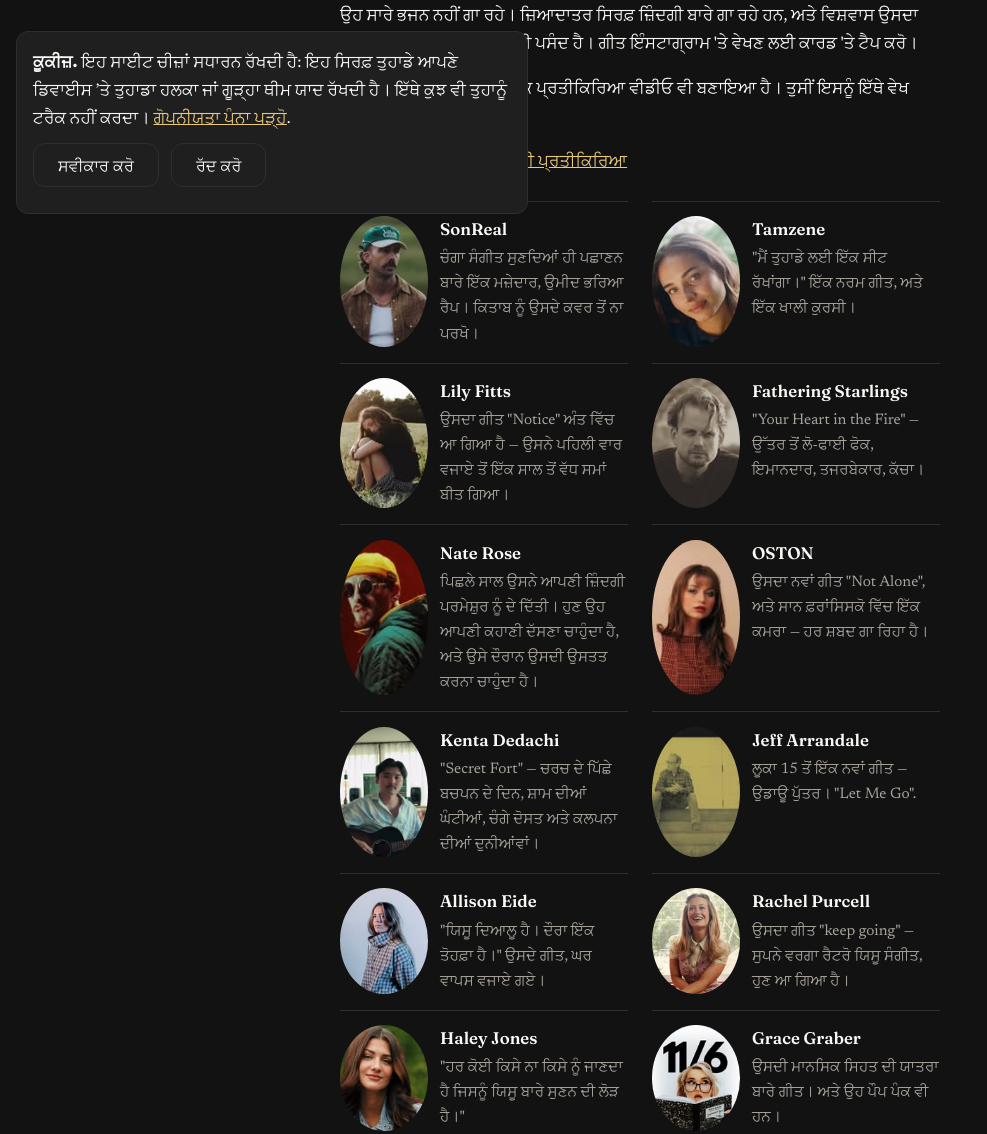
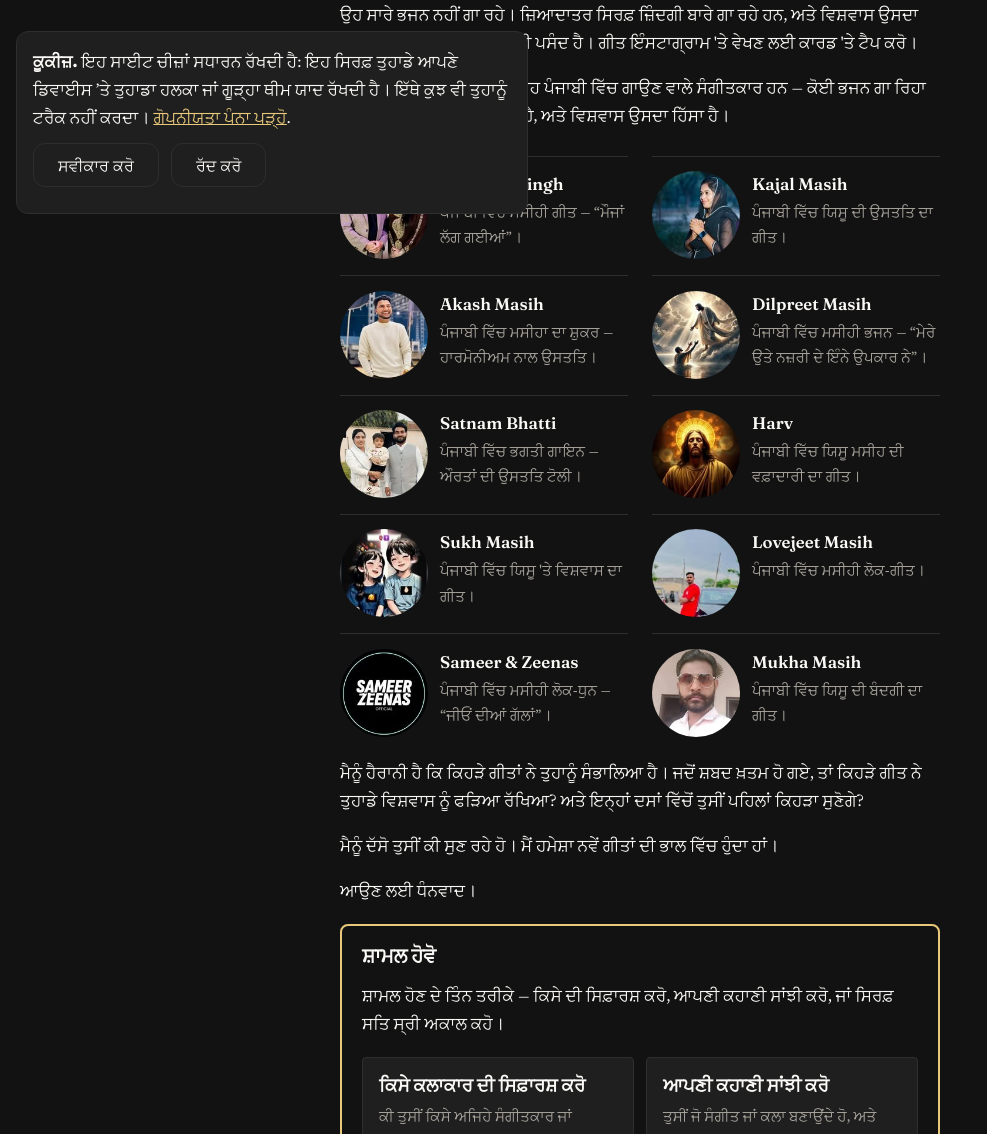
Before and after one commit to streamjonathan/jonathanmccallum-pa, an Eleventy site: page content/posts/2026-11-23-music-and-faith.md in a window 1280 px wide. Shown: the part 570-1704 px from the top of the page, without its empty margins (0-987 px from the left). Built offline with nearby package versions, Linux system fonts and the light colour scheme; Eleventy itself is replaced by a stand-in of ours; files that its build step writes are made by us from their sources.

Commit message:
Music and Faith: Punjabi musicians replace English artists [pa]

```diff
--- a/content/posts/2026-11-23-music-and-faith.md
+++ b/content/posts/2026-11-23-music-and-faith.md
@@ -3,7 +3,7 @@ title: "ਸੰਗੀਤ ਅਤੇ ਵਿਸ਼ਵਾਸ"
 date: 2026-11-23
 slug: music-and-faith
 draft: false
-shareImage: /images/music-faith/sonreal.jpg
+shareImage: /images/music-faith/chandansinghmusics.jpg
 ---
 
 ਮੈਂ ਇੰਸਟਾਗ੍ਰਾਮ 'ਤੇ ਸੰਗੀਤਕਾਰਾਂ ਨੂੰ ਸੁਣਨ ਵਿੱਚ ਬਹੁਤ ਸਮਾਂ ਬਿਤਾਉਂਦਾ ਹਾਂ। ਹਾਲ ਹੀ ਵਿੱਚ ਮੈਂ ਜਿਨ੍ਹਾਂ ਨੂੰ ਸੁਣ ਰਿਹਾ ਹਾਂ, ਉਨ੍ਹਾਂ ਵਿੱਚੋਂ ਕੁਝ ਇਹ ਹਨ।
@@ -14,74 +14,62 @@ shareImage: /images/music-faith/sonreal.jpg
 
 ਉਹ ਸਾਰੇ ਭਜਨ ਨਹੀਂ ਗਾ ਰਹੇ। ਜ਼ਿਆਦਾਤਰ ਸਿਰਫ਼ ਜ਼ਿੰਦਗੀ ਬਾਰੇ ਗਾ ਰਹੇ ਹਨ, ਅਤੇ ਵਿਸ਼ਵਾਸ ਉਸਦਾ ਹਿੱਸਾ ਹੈ। ਮੈਨੂੰ ਉਨ੍ਹਾਂ ਵਿੱਚ ਇਹੀ ਪਸੰਦ ਹੈ। ਗੀਤ ਇੰਸਟਾਗ੍ਰਾਮ 'ਤੇ ਵੇਖਣ ਲਈ ਕਾਰਡ 'ਤੇ ਟੈਪ ਕਰੋ।
 
-ਮੈਂ SonReal ਦੇ ਨਵੇਂ ਗੀਤ 'ਤੇ ਇੱਕ ਪ੍ਰਤੀਕਿਰਿਆ ਵੀਡੀਓ ਵੀ ਬਣਾਇਆ ਹੈ। ਤੁਸੀਂ ਇਸਨੂੰ ਇੱਥੇ ਵੇਖ ਸਕਦੇ ਹੋ:
-
-[SonReal ਦੇ ਨਵੇਂ ਵੀਡੀਓ 'ਤੇ ਮੇਰੀ ਪ੍ਰਤੀਕਿਰਿਆ](https://www.youtube.com/shorts/wePjZMr6beE)
+ਇਹ ਗੀਤ ਪੰਜਾਬੀ ਵਿੱਚ ਹਨ। ਇਹ ਪੰਜਾਬੀ ਵਿੱਚ ਗਾਉਣ ਵਾਲੇ ਸੰਗੀਤਕਾਰ ਹਨ — ਕੋਈ ਭਜਨ ਗਾ ਰਿਹਾ ਹੈ, ਕੋਈ ਜ਼ਿੰਦਗੀ ਬਾਰੇ ਗਾ ਰਿਹਾ ਹੈ, ਅਤੇ ਵਿਸ਼ਵਾਸ ਉਸਦਾ ਹਿੱਸਾ ਹੈ।
 
 <div class="ig-grid">
-<a class="ig-card" href="https://www.instagram.com/reel/DgBgmKwB84s/" target="_blank" rel="noopener">
-<img class="ig-card__img" src="/images/music-faith/sonreal.jpg" alt="SonReal" loading="lazy" width="150" height="150">
-<span class="ig-card__text"><span class="ig-card__name">SonReal</span>
-<span class="ig-card__note">ਚੰਗਾ ਸੰਗੀਤ ਸੁਣਦਿਆਂ ਹੀ ਪਛਾਣਨ ਬਾਰੇ ਇੱਕ ਮਜ਼ੇਦਾਰ, ਉਮੀਦ ਭਰਿਆ ਰੈਪ। ਕਿਤਾਬ ਨੂੰ ਉਸਦੇ ਕਵਰ ਤੋਂ ਨਾ ਪਰਖੋ।</span></span>
+<a class="ig-card" href="https://www.instagram.com/reel/Da5X7tbBjeS/" target="_blank" rel="noopener">
+<img class="ig-card__img" src="/images/music-faith/chandansinghmusics.jpg" alt="Chandan Singh" loading="lazy" width="150" height="150">
+<span class="ig-card__text"><span class="ig-card__name">Chandan Singh</span>
+<span class="ig-card__note">ਪੰਜਾਬੀ ਵਿੱਚ ਮਸੀਹੀ ਗੀਤ — “ਮੌਜਾਂ ਲੱਗ ਗਈਆਂ”।</span></span>
 </a>
-<a class="ig-card" href="https://www.instagram.com/reel/DgDnpYFAUjr/" target="_blank" rel="noopener">
-<img class="ig-card__img" src="/images/music-faith/tamzene.jpg" alt="Tamzene" loading="lazy" width="150" height="150">
-<span class="ig-card__text"><span class="ig-card__name">Tamzene</span>
-<span class="ig-card__note">"ਮੈਂ ਤੁਹਾਡੇ ਲਈ ਇੱਕ ਸੀਟ ਰੱਖਾਂਗਾ।" ਇੱਕ ਨਰਮ ਗੀਤ, ਅਤੇ ਇੱਕ ਖਾਲੀ ਕੁਰਸੀ।</span></span>
+<a class="ig-card" href="https://www.instagram.com/reel/DM5lQY_zGeF/" target="_blank" rel="noopener">
+<img class="ig-card__img" src="/images/music-faith/worshipper_kajal_masih.jpg" alt="Kajal Masih" loading="lazy" width="150" height="150">
+<span class="ig-card__text"><span class="ig-card__name">Kajal Masih</span>
+<span class="ig-card__note">ਪੰਜਾਬੀ ਵਿੱਚ ਯਿਸੂ ਦੀ ਉਸਤਤਿ ਦਾ ਗੀਤ।</span></span>
 </a>
-<a class="ig-card" href="https://www.instagram.com/reel/Df5X6L3K-3W/" target="_blank" rel="noopener">
-<img class="ig-card__img" src="/images/music-faith/lilyfittsmusic.jpg" alt="Lily Fitts" loading="lazy" width="150" height="150">
-<span class="ig-card__text"><span class="ig-card__name">Lily Fitts</span>
-<span class="ig-card__note">ਉਸਦਾ ਗੀਤ "Notice" ਅੰਤ ਵਿੱਚ ਆ ਗਿਆ ਹੈ — ਉਸਨੇ ਪਹਿਲੀ ਵਾਰ ਵਜਾਏ ਤੋਂ ਇੱਕ ਸਾਲ ਤੋਂ ਵੱਧ ਸਮਾਂ ਬੀਤ ਗਿਆ।</span></span>
+<a class="ig-card" href="https://www.instagram.com/reel/DZsenSMSRI_/" target="_blank" rel="noopener">
+<img class="ig-card__img" src="/images/music-faith/worshiper_akash_masih.jpg" alt="Akash Masih" loading="lazy" width="150" height="150">
+<span class="ig-card__text"><span class="ig-card__name">Akash Masih</span>
+<span class="ig-card__note">ਪੰਜਾਬੀ ਵਿੱਚ ਮਸੀਹਾ ਦਾ ਸ਼ੁਕਰ — ਹਾਰਮੋਨੀਅਮ ਨਾਲ ਉਸਤਤਿ।</span></span>
 </a>
-<a class="ig-card" href="https://www.instagram.com/reel/DgE-ybeI6ko/" target="_blank" rel="noopener">
-<img class="ig-card__img" src="/images/music-faith/fatheringstarlings.jpg" alt="Fathering Starlings" loading="lazy" width="150" height="150">
-<span class="ig-card__text"><span class="ig-card__name">Fathering Starlings</span>
-<span class="ig-card__note">"Your Heart in the Fire" — ਉੱਤਰ ਤੋਂ ਲੋ-ਫਾਈ ਫੋਕ, ਇਮਾਨਦਾਰ, ਤਜਰਬੇਕਾਰ, ਕੱਚਾ।</span></span>
+<a class="ig-card" href="https://www.instagram.com/reel/DLyXevuTTE6/" target="_blank" rel="noopener">
+<img class="ig-card__img" src="/images/music-faith/dilpreet_masih12.jpg" alt="Dilpreet Masih" loading="lazy" width="150" height="150">
+<span class="ig-card__text"><span class="ig-card__name">Dilpreet Masih</span>
+<span class="ig-card__note">ਪੰਜਾਬੀ ਵਿੱਚ ਮਸੀਹੀ ਭਜਨ — “ਮੇਰੇ ਉਤੇ ਨਜ਼ਰੀ ਦੇ ਇੰਨੇ ਉਪਕਾਰ ਨੇ”।</span></span>
 </a>
-<a class="ig-card" href="https://www.instagram.com/reel/DfkSMZhpium/" target="_blank" rel="noopener">
-<img class="ig-card__img" src="/images/music-faith/naterosemusic.jpg" alt="Nate Rose" loading="lazy" width="150" height="150">
-<span class="ig-card__text"><span class="ig-card__name">Nate Rose</span>
-<span class="ig-card__note">ਪਿਛਲੇ ਸਾਲ ਉਸਨੇ ਆਪਣੀ ਜ਼ਿੰਦਗੀ ਪਰਮੇਸ਼ੁਰ ਨੂੰ ਦੇ ਦਿੱਤੀ। ਹੁਣ ਉਹ ਆਪਣੀ ਕਹਾਣੀ ਦੱਸਣਾ ਚਾਹੁੰਦਾ ਹੈ, ਅਤੇ ਉਸੇ ਦੌਰਾਨ ਉਸਦੀ ਉਸਤਤ ਕਰਨਾ ਚਾਹੁੰਦਾ ਹੈ।</span></span>
+<a class="ig-card" href="https://www.instagram.com/reel/DQmkIdGEoqY/" target="_blank" rel="noopener">
+<img class="ig-card__img" src="/images/music-faith/satnambhattiofficial.jpg" alt="Satnam Bhatti" loading="lazy" width="150" height="150">
+<span class="ig-card__text"><span class="ig-card__name">Satnam Bhatti</span>
+<span class="ig-card__note">ਪੰਜਾਬੀ ਵਿੱਚ ਭਗਤੀ ਗਾਇਨ — ਔਰਤਾਂ ਦੀ ਉਸਤਤਿ ਟੋਲੀ।</span></span>
 </a>
-<a class="ig-card" href="https://www.instagram.com/p/DgBMyeNkkyO/" target="_blank" rel="noopener">
-<img class="ig-card__img" src="/images/music-faith/ostonmusic.jpg" alt="OSTON" loading="lazy" width="150" height="150">
-<span class="ig-card__text"><span class="ig-card__name">OSTON</span>
-<span class="ig-card__note">ਉਸਦਾ ਨਵਾਂ ਗੀਤ "Not Alone", ਅਤੇ ਸਾਨ ਫ਼ਰਾਂਸਿਸਕੋ ਵਿੱਚ ਇੱਕ ਕਮਰਾ — ਹਰ ਸ਼ਬਦ ਗਾ ਰਿਹਾ ਹੈ।</span></span>
+<a class="ig-card" href="https://www.instagram.com/reel/DLvAHy6TPQN/" target="_blank" rel="noopener">
+<img class="ig-card__img" src="/images/music-faith/harv_ji.jpg" alt="Harv" loading="lazy" width="150" height="150">
+<span class="ig-card__text"><span class="ig-card__name">Harv</span>
+<span class="ig-card__note">ਪੰਜਾਬੀ ਵਿੱਚ ਯਿਸੂ ਮਸੀਹ ਦੀ ਵਫ਼ਾਦਾਰੀ ਦਾ ਗੀਤ।</span></span>
 </a>
-<a class="ig-card" href="https://www.instagram.com/reel/Df1qtokoyBh/" target="_blank" rel="noopener">
-<img class="ig-card__img" src="/images/music-faith/kenta_dedachi.jpg" alt="Kenta Dedachi" loading="lazy" width="150" height="150">
-<span class="ig-card__text"><span class="ig-card__name">Kenta Dedachi</span>
-<span class="ig-card__note">"Secret Fort" — ਚਰਚ ਦੇ ਪਿੱਛੇ ਬਚਪਨ ਦੇ ਦਿਨ, ਸ਼ਾਮ ਦੀਆਂ ਘੰਟੀਆਂ, ਚੰਗੇ ਦੋਸਤ ਅਤੇ ਕਲਪਨਾ ਦੀਆਂ ਦੁਨੀਆਂਵਾਂ।</span></span>
+<a class="ig-card" href="https://www.instagram.com/reel/DOfjYFvEsCQ/" target="_blank" rel="noopener">
+<img class="ig-card__img" src="/images/music-faith/sukh_masih_507.jpg" alt="Sukh Masih" loading="lazy" width="150" height="150">
+<span class="ig-card__text"><span class="ig-card__name">Sukh Masih</span>
+<span class="ig-card__note">ਪੰਜਾਬੀ ਵਿੱਚ ਯਿਸੂ 'ਤੇ ਵਿਸ਼ਵਾਸ ਦਾ ਗੀਤ।</span></span>
 </a>
-<a class="ig-card" href="https://www.instagram.com/reel/DfCRnSiPXa5/" target="_blank" rel="noopener">
-<img class="ig-card__img" src="/images/music-faith/jeffarrandale.jpg" alt="Jeff Arrandale" loading="lazy" width="150" height="150">
-<span class="ig-card__text"><span class="ig-card__name">Jeff Arrandale</span>
-<span class="ig-card__note">ਲੂਕਾ 15 ਤੋਂ ਇੱਕ ਨਵਾਂ ਗੀਤ — ਉਡਾਊ ਪੁੱਤਰ। "Let Me Go".</span></span>
+<a class="ig-card" href="https://www.instagram.com/reel/DIZD9RAyKlB/" target="_blank" rel="noopener">
+<img class="ig-card__img" src="/images/music-faith/masihlife123.jpg" alt="Lovejeet Masih" loading="lazy" width="150" height="150">
+<span class="ig-card__text"><span class="ig-card__name">Lovejeet Masih</span>
+<span class="ig-card__note">ਪੰਜਾਬੀ ਵਿੱਚ ਮਸੀਹੀ ਲੋਕ-ਗੀਤ।</span></span>
 </a>
-<a class="ig-card" href="https://www.instagram.com/reel/Df71X0lzZsN/" target="_blank" rel="noopener">
-<img class="ig-card__img" src="/images/music-faith/allison_eide.jpg" alt="Allison Eide" loading="lazy" width="150" height="150">
-<span class="ig-card__text"><span class="ig-card__name">Allison Eide</span>
-<span class="ig-card__note">"ਯਿਸੂ ਦਿਆਲੂ ਹੈ। ਦੌਰਾ ਇੱਕ ਤੋਹਫ਼ਾ ਹੈ।" ਉਸਦੇ ਗੀਤ, ਘਰ ਵਾਪਸ ਵਜਾਏ ਗਏ।</span></span>
+<a class="ig-card" href="https://www.instagram.com/reel/DNXc1iJMBYj/" target="_blank" rel="noopener">
+<img class="ig-card__img" src="/images/music-faith/sameerzeenas_official.jpg" alt="Sameer & Zeenas" loading="lazy" width="150" height="150">
+<span class="ig-card__text"><span class="ig-card__name">Sameer & Zeenas</span>
+<span class="ig-card__note">ਪੰਜਾਬੀ ਵਿੱਚ ਮਸੀਹੀ ਲੋਕ-ਧੁਨ — “ਜੀਓਂ ਦੀਆਂ ਗੱਲਾਂ”।</span></span>
 </a>
-<a class="ig-card" href="https://www.instagram.com/reel/DgD31mXBDcn/" target="_blank" rel="noopener">
-<img class="ig-card__img" src="/images/music-faith/rachelpurcellmusic.jpg" alt="Rachel Purcell" loading="lazy" width="150" height="150">
-<span class="ig-card__text"><span class="ig-card__name">Rachel Purcell</span>
-<span class="ig-card__note">ਉਸਦਾ ਗੀਤ "keep going" — ਸੁਪਨੇ ਵਰਗਾ ਰੈਟਰੋ ਯਿਸੂ ਸੰਗੀਤ, ਹੁਣ ਆ ਗਿਆ ਹੈ।</span></span>
-</a>
-<a class="ig-card" href="https://www.instagram.com/reel/Df9vziqCJtC/" target="_blank" rel="noopener">
-<img class="ig-card__img" src="/images/music-faith/haleyjonesofficial.jpg" alt="Haley Jones" loading="lazy" width="150" height="150">
-<span class="ig-card__text"><span class="ig-card__name">Haley Jones</span>
-<span class="ig-card__note">"ਹਰ ਕੋਈ ਕਿਸੇ ਨਾ ਕਿਸੇ ਨੂੰ ਜਾਣਦਾ ਹੈ ਜਿਸਨੂੰ ਯਿਸੂ ਬਾਰੇ ਸੁਣਨ ਦੀ ਲੋੜ ਹੈ।"</span></span>
-</a>
-<a class="ig-card" href="https://www.instagram.com/reel/DgAmATaizM0/" target="_blank" rel="noopener">
-<img class="ig-card__img" src="/images/music-faith/gracegrabermusic.jpg" alt="Grace Graber" loading="lazy" width="150" height="150">
-<span class="ig-card__text"><span class="ig-card__name">Grace Graber</span>
-<span class="ig-card__note">ਉਸਦੀ ਮਾਨਸਿਕ ਸਿਹਤ ਦੀ ਯਾਤਰਾ ਬਾਰੇ ਗੀਤ। ਅਤੇ ਉਹ ਪੌਪ ਪੰਕ ਵੀ ਹਨ।</span></span>
+<a class="ig-card" href="https://www.instagram.com/reel/DRjlfl9Ed20/" target="_blank" rel="noopener">
+<img class="ig-card__img" src="/images/music-faith/mukha_masih_.jpg" alt="Mukha Masih" loading="lazy" width="150" height="150">
+<span class="ig-card__text"><span class="ig-card__name">Mukha Masih</span>
+<span class="ig-card__note">ਪੰਜਾਬੀ ਵਿੱਚ ਯਿਸੂ ਦੀ ਬੰਦਗੀ ਦਾ ਗੀਤ।</span></span>
 </a>
 </div>
 
-ਮੈਨੂੰ ਹੈਰਾਨੀ ਹੈ ਕਿ ਕਿਹੜੇ ਗੀਤਾਂ ਨੇ ਤੁਹਾਨੂੰ ਸੰਭਾਲਿਆ ਹੈ। ਜਦੋਂ ਸ਼ਬਦ ਖ਼ਤਮ ਹੋ ਗਏ, ਤਾਂ ਕਿਹੜੇ ਗੀਤ ਨੇ ਤੁਹਾਡੇ ਵਿਸ਼ਵਾਸ ਨੂੰ ਫੜਿਆ ਰੱਖਿਆ? ਅਤੇ ਇਨ੍ਹਾਂ ਬਾਰ੍ਹਾਂ ਵਿੱਚੋਂ ਤੁਸੀਂ ਪਹਿਲਾਂ ਕਿਹੜਾ ਸੁਣੋਗੇ?
+ਮੈਨੂੰ ਹੈਰਾਨੀ ਹੈ ਕਿ ਕਿਹੜੇ ਗੀਤਾਂ ਨੇ ਤੁਹਾਨੂੰ ਸੰਭਾਲਿਆ ਹੈ। ਜਦੋਂ ਸ਼ਬਦ ਖ਼ਤਮ ਹੋ ਗਏ, ਤਾਂ ਕਿਹੜੇ ਗੀਤ ਨੇ ਤੁਹਾਡੇ ਵਿਸ਼ਵਾਸ ਨੂੰ ਫੜਿਆ ਰੱਖਿਆ? ਅਤੇ ਇਨ੍ਹਾਂ ਦਸਾਂ ਵਿੱਚੋਂ ਤੁਸੀਂ ਪਹਿਲਾਂ ਕਿਹੜਾ ਸੁਣੋਗੇ?
 
 ਮੈਨੂੰ ਦੱਸੋ ਤੁਸੀਂ ਕੀ ਸੁਣ ਰਹੇ ਹੋ। ਮੈਂ ਹਮੇਸ਼ਾ ਨਵੇਂ ਗੀਤਾਂ ਦੀ ਭਾਲ ਵਿੱਚ ਹੁੰਦਾ ਹਾਂ।
 
```
Also changed, not shown: content/images/music-faith/chandansinghmusics.jpg (added), content/images/music-faith/dilpreet_masih12.jpg (added), content/images/music-faith/harv_ji.jpg (added), content/images/music-faith/masihlife123.jpg (added), content/images/music-faith/mukha_masih_.jpg (added), content/images/music-faith/sameerzeenas_official.jpg (added), content/images/music-faith/satnambhattiofficial.jpg (added), content/images/music-faith/sukh_masih_507.jpg (added), content/images/music-faith/worshiper_akash_masih.jpg (added), content/images/music-faith/worshipper_kajal_masih.jpg (added).
